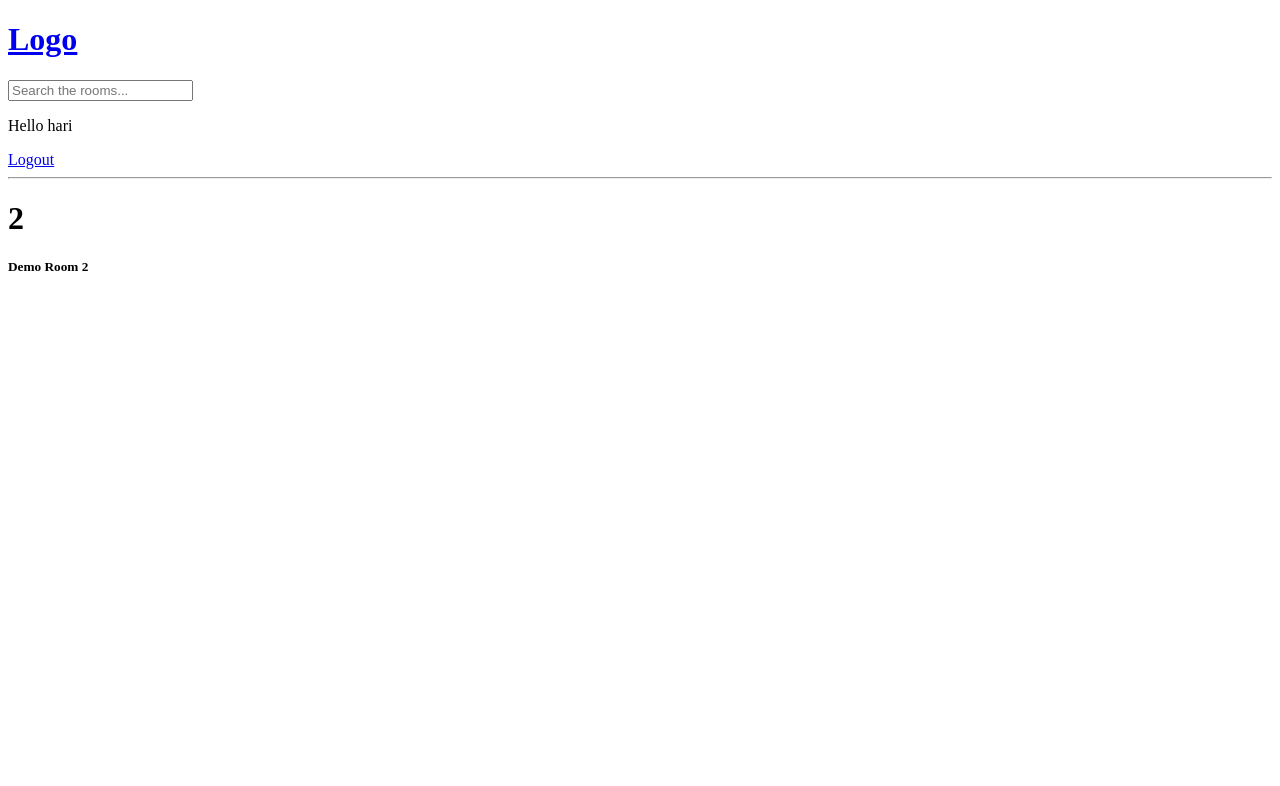
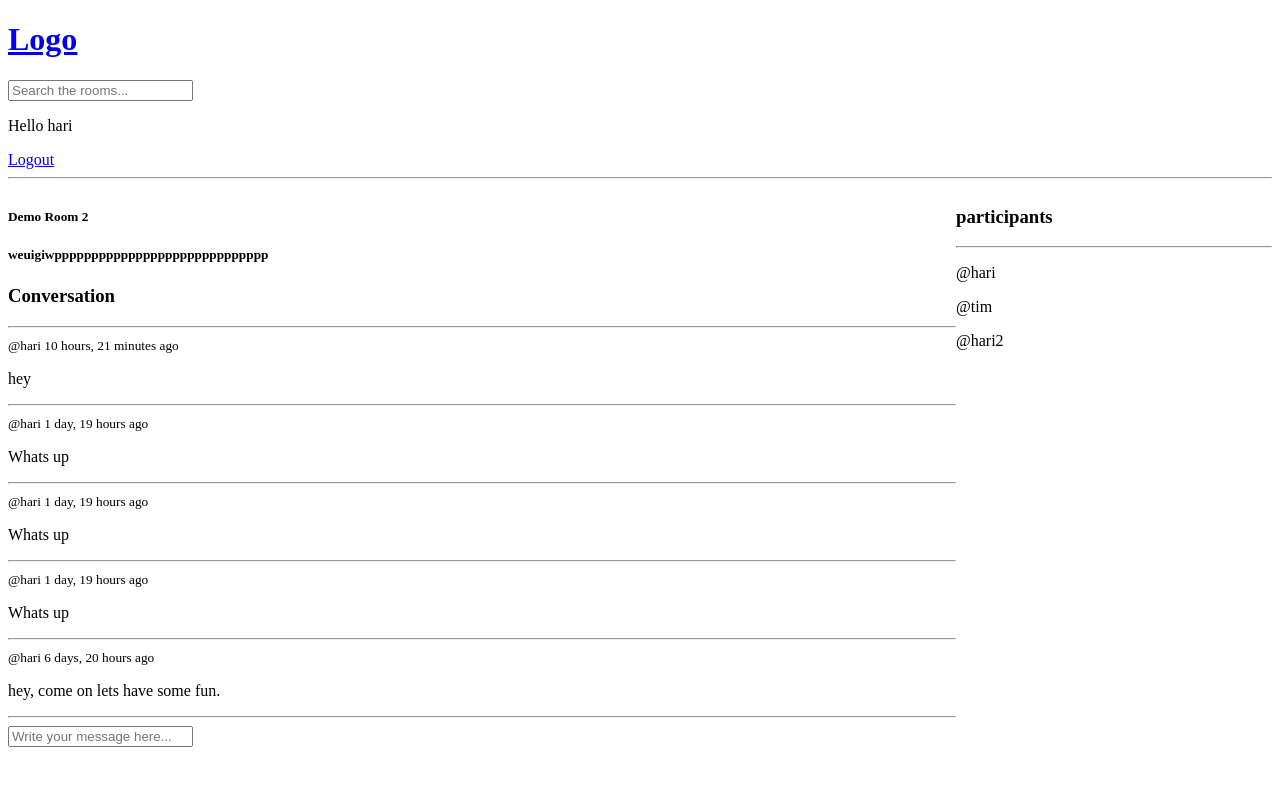
Before and after one commit to HariSirikonda/StudyBud, a Django app: page /room/2 in a window 1280 px wide. Shown: the top 786 px of the page. Run offline with Django 5.2, Linux system fonts and the light colour scheme; a user stored in the database is signed in; data comes from the database, SQL or seed files in the repository; both versions use the stored data as it was after the commit.

Commit message:
Added the participants tab to the room page

```diff
--- a/studybud/base/models.py
+++ b/studybud/base/models.py
@@ -12,6 +12,7 @@ class Topic(models.Model):
 class Room(models.Model):
     host = models.ForeignKey(User, on_delete=models.SET_NULL, null=True)
     topic  = models.ForeignKey(Topic, on_delete=models.SET_NULL, null=True)
+    participants = models.ManyToManyField(User, related_name='participants', blank=True)
     name = models.CharField(max_length=200)
     description = models.TextField(max_length=500)
     updated = models.DateTimeField(auto_now=True)
--- a/studybud/base/templates/base/room.html
+++ b/studybud/base/templates/base/room.html
@@ -1,6 +1,48 @@
 {% extends 'main.html' %}
+{% block content %}
 
-{% block content %}
-<h1>{{room.id}}</h1>
-<h5>{{room.name}}</h5>
+<style>
+    .room-container {
+        display: grid;
+        grid-template-columns: 3fr 1fr;
+    }
+</style>
+
+
+
+<div class="room-container">
+    <div>
+        <h5>{{room.name}}</h5>
+        <h5>{{room.description}}</h5>
+
+        <div class="comment-wrapper">
+            <h3>Conversation</h3>
+            <hr>
+            {% for message in room_messages %}
+            <div>
+                <small>@{{message.user}} {{message.created|timesince}} ago</small>
+                <p>{{message.body}}</p>
+                <hr>
+            </div>
+
+            {% endfor %}
+        </div>
+
+        {% if request.user.is_authenticated %}
+        <div class="comment-form">
+            <form method="POST" action="">
+                {% csrf_token %}
+                <input type="text" name="body" placeholder="Write your message here..." />
+            </form>
+        </div>
+        {% endif %}
+    </div>
+    <div>
+        <h3>participants</h3>
+        <hr>
+        {% for user in participants %}
+        <p>@{{user.username}}</p>
+        {% endfor %}
+    </div>
+</div>
 {% endblock %}
--- a/studybud/base/views.py
+++ b/studybud/base/views.py
@@ -5,7 +5,7 @@ from django.contrib.auth.models import User
 from django.contrib.auth.decorators import login_required
 from django.contrib.auth import authenticate, login, logout
 from django.contrib.auth.forms import UserCreationForm
-from .models import Room, Topic
+from .models import Room, Topic, Message
 from .forms import RoomForm
 from django.contrib import messages
 
@@ -79,7 +79,18 @@ def home(request):
 
 def room(request, pk):
     room = Room.objects.get(id=pk)
-    context = {'room' : room}
+    room_messages = room.message_set.all().order_by('-created')
+    participants = room.participants.all()
+    if request.method == 'POST':
+        message = Message.objects.create(
+            user = request.user,
+            room = room,
+            body = request.POST.get('body')
+        )
+        room.participants.add(request.user)
+        return redirect('room', pk=room.id)
+
+    context = {'room' : room, 'room_messages' : room_messages, 'participants' : participants}
     return render(request, 'base/room.html', context)
 
 @login_required(login_url='/login')
```
Also changed, not shown: studybud/base/migrations/0003_alter_room_options_room_participants.py (added), studybud/db.sqlite3.
